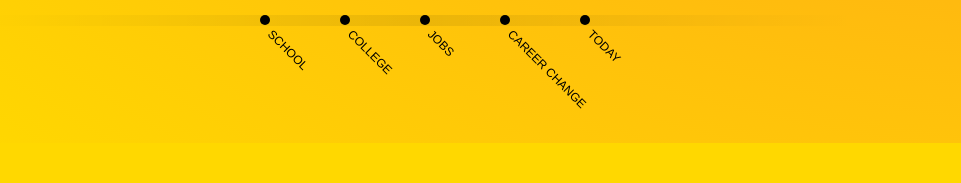
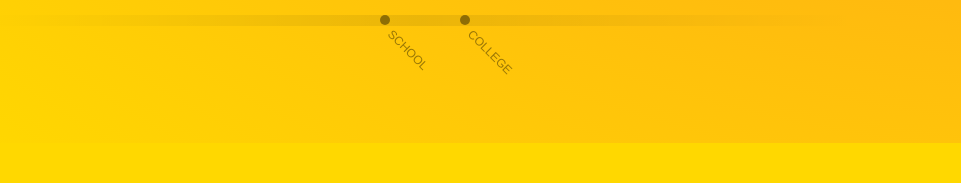
Before and after one commit to ChiKonstantin/kostyaworks, a React app: page / in a window 1280 px wide. Shown: the part 657-840 px from the top of the page, 319-1280 px from the left. Built offline with nearby package versions, Linux system fonts and the light colour scheme.

Commit message:
working on nav markers

```diff
--- a/client/components/JourneyContent.js
+++ b/client/components/JourneyContent.js
@@ -32,36 +32,46 @@ export default function JourneyContent() {
 		}
 	}
 
+	function navStatus(sectionArr) {
+		let scroller = document.getElementById(`${pageName}-scroller`);
+		let wrapper = document.getElementById(`${pageName}-wrapper`);
+		let contentWrapperStyle = document.defaultView.getComputedStyle(wrapper);
+		let scrollValue = parseInt(contentWrapperStyle.height);
+
+		let activeNavNumber = Math.floor(scroller.scrollLeft / (scrollValue * 2));
+		console.log('scroller', scroller.scrollLeft);
+		console.log('scrollValue: ', scrollValue);
+		console.log('ACTIVE NAV: ', activeNavNumber);
+		let activeNavName = sectionArr[activeNavNumber].sectionName;
+		let activeNav = document.getElementById(`nav-${activeNavName}`);
+
+		activeNav.style.color = 'black';
+	}
+
 	function arrowStatus(sectionArr) {
 		let scroller = document.getElementById(`${pageName}-scroller`);
 		let wrapper = document.getElementById(`${pageName}-wrapper`);
 		let contentWrapperStyle = document.defaultView.getComputedStyle(wrapper);
 		let scrollValue = parseInt(contentWrapperStyle.height);
-		console.log('scroll value:', scroller.scrollLeft);
 
 		if (scroller.scrollLeft === 0) {
 			setArrows(() => ({ left: false, right: true }));
-			console.log('&&&&&&', 1);
 		}
 		if (
 			0 < scroller.scrollLeft &&
 			scroller.scrollLeft < scrollValue * (sectionArr.length * 2 - 1)
 		) {
 			setArrows(() => ({ left: true, right: true }));
-			console.log('&&&&&&', 2);
 		}
 		if (scroller.scrollLeft >= scrollValue * (sectionArr.length * 2 - 1)) {
 			setArrows(() => ({ left: true, right: false }));
-			console.log('&&&&&&', 3);
 		}
 	}
 
 	function renderLeftArrow() {
 		if (arrowState.left) {
-			console.log('ACTIVE');
 			return <IoChevronBackCircle className='arrow-icon active' />;
 		} else {
-			console.log('INACTIVE');
 			return <IoChevronBackCircle className='arrow-icon inactive' />;
 		}
 	}
@@ -79,9 +89,11 @@ export default function JourneyContent() {
 			<div
 				id={pageName + '-scroller'}
 				className='content-scroller'
-				onScroll={() => arrowStatus(contentData)}
+				onScroll={() => {
+					arrowStatus(contentData);
+					navStatus(contentData);
+				}}
 			>
-				{/* {console.log('RENDER')} */}
 				<div id={pageName + '-wrapper'} className='content-wrapper'>
 					{contentData.map((contentData) => {
 						return (
@@ -111,11 +123,19 @@ export default function JourneyContent() {
 				<div className='navigation-visual'>
 					<div className='nav-bar'></div>
 					<div className='nav-markers-wrapper'>
-						<NavMarker text='SCHOOL' />
-						<NavMarker text='COLLEGE' />
+						{contentData.map((contentData) => {
+							return (
+								<NavMarker
+									text={contentData.sectionName}
+									id={`nav-${contentData.sectionName}`}
+								/>
+							);
+						})}
+
+						{/* <NavMarker text='COLLEGE' />
 						<NavMarker text='JOBS' />
 						<NavMarker text='CAREER CHANGE' />
-						<NavMarker text='TODAY' />
+						<NavMarker text='TODAY' /> */}
 					</div>
 				</div>
 
--- a/client/components/NavMarker.js
+++ b/client/components/NavMarker.js
@@ -4,7 +4,7 @@ import { RiCheckboxBlankCircleFill } from 'react-icons/ri';
 
 export default function NavMarker(props) {
 	return (
-		<div className='nav-wrapper'>
+		<div id={props.id} className='nav-wrapper'>
 			<div className='nav-checkbox-empty'>
 				<RiCheckboxBlankCircleFill />
 			</div>
--- a/public/style.css
+++ b/public/style.css
@@ -357,6 +357,8 @@ img {
 	white-space: nowrap;
 	/* top: 50px; */
 	/* border: solid black; */
+	color: rgba(0, 0, 0, 0.4);
+	user-select: none;
 }
 
 .nav-text,
@@ -370,18 +372,24 @@ img {
 	position: relative;
 	left: 6px;
 	top: -8px;
-	cursor: pointer;
+
+	/* cursor: pointer; */
 }
-.nav-text :hover {
-	filter: drop-shadow(0px 0px 3px white);
-	/* color: white; */
-	/* color: rgba(255, 255, 255, 0.8);
-	mix-blend-mode: difference; */
-}
+
+/* .nav-active {
+	color: white;
+	mix-blend-mode: difference;
+	background-color: rgba(0, 0, 0, 0);
+	backdrop-filter: invert(80%);
+} */
 
 .nav-spacer {
 	min-height: 5px;
 }
+
+/* #nav-COLLEGE {
+	color: black;
+} */
 
 .nav-checkbox-filler,
 .nav-checkbox-empty,
```
